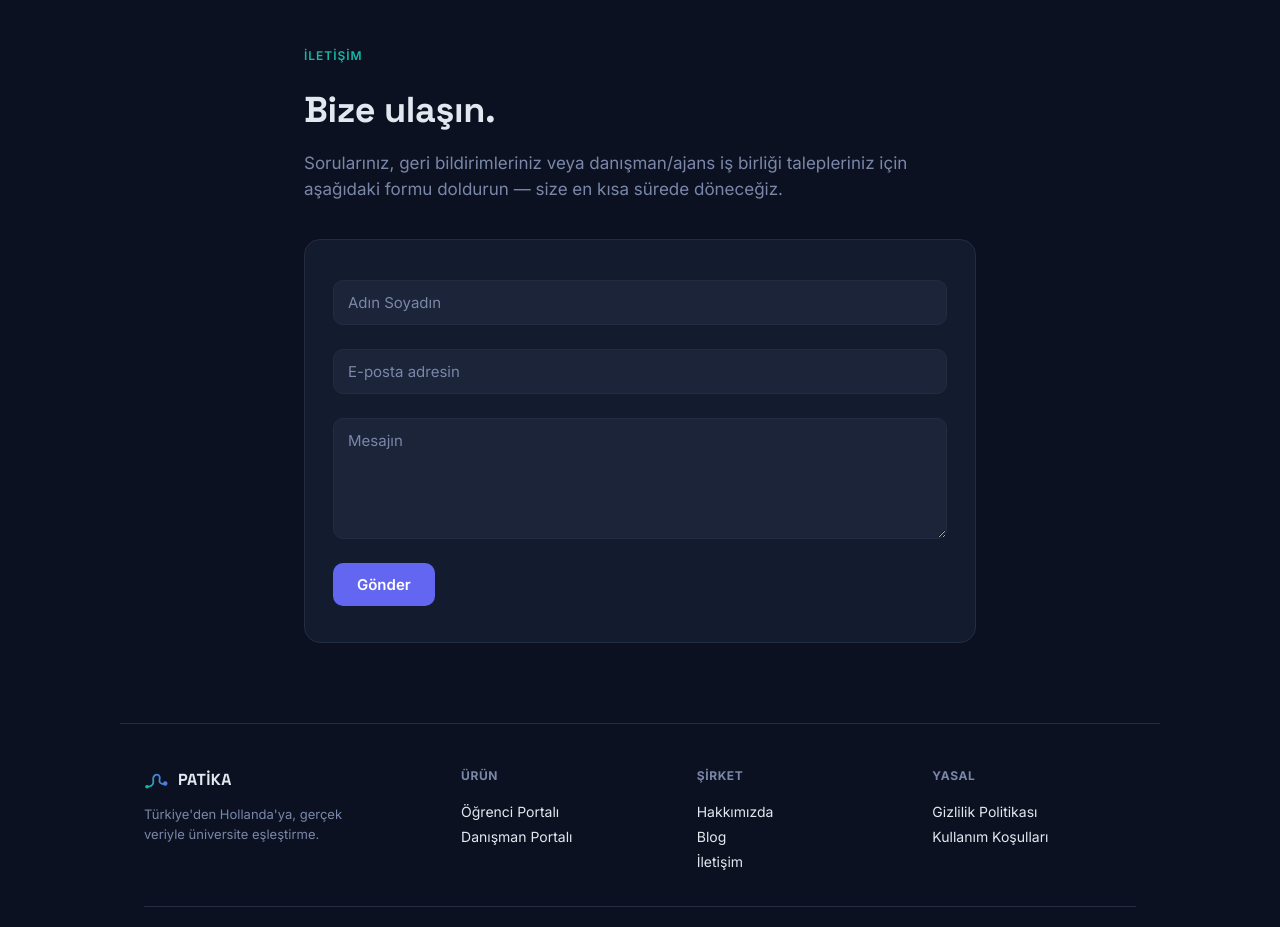
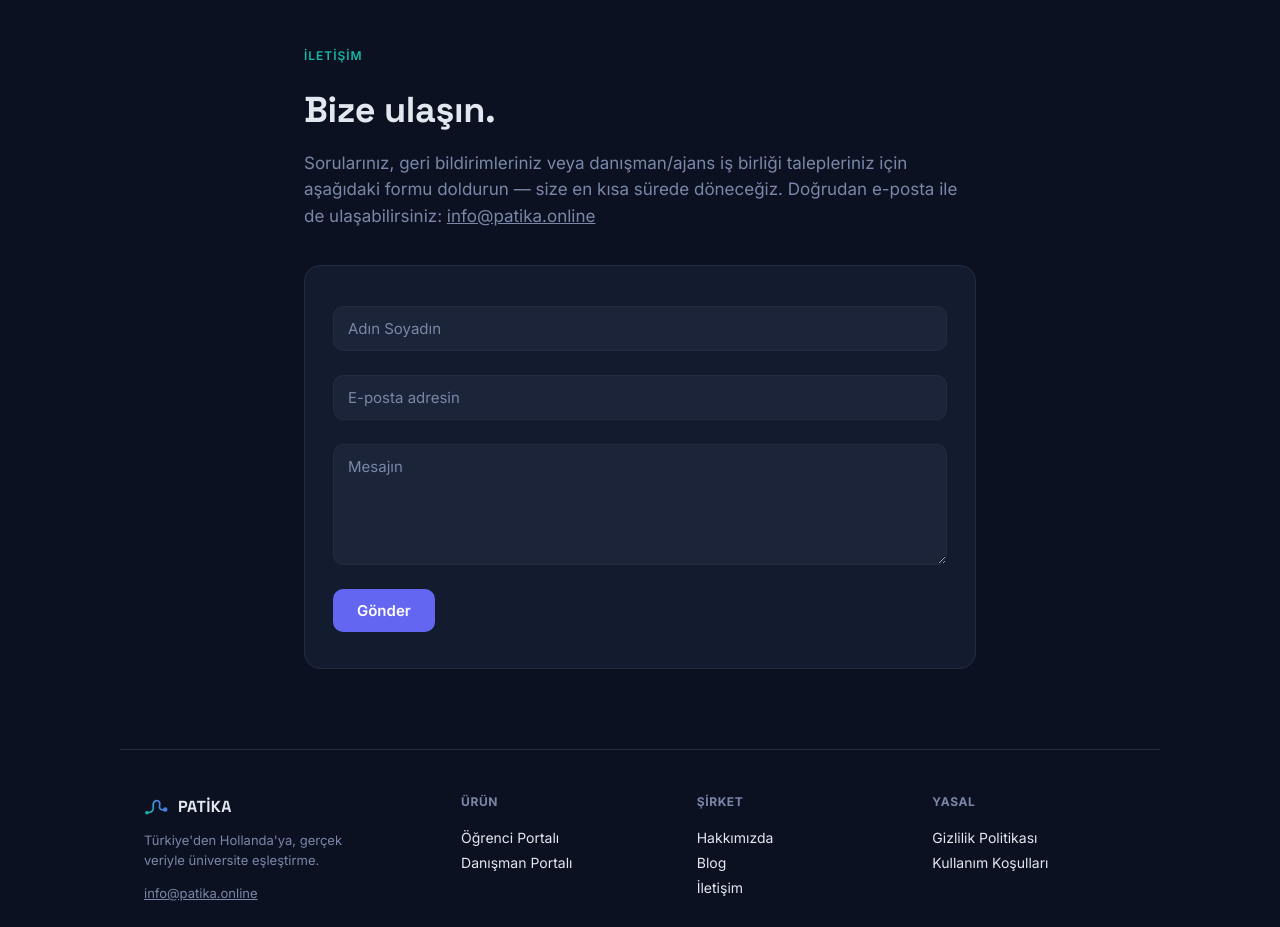
Before and after one commit to gulercihangir/study-abroad-dashboard, a Flask app: page /contact in a window 1280 px wide. Shown: the part 64-991 px from the top of the page. Run offline with Flask 3, Linux system fonts and the light colour scheme; parts of the project's set-up code (start-up, migrations or seed data) failed here and were passed over.

Commit message:
Show info@patika.online on the site
NOTIFICATION_EMAIL was wired up to receive contact-form mail but the
address itself was never displayed anywhere, so visitors had no way to
email the team directly. Adds it to the site footer and the contact page.

Co-Authored-By: Claude Sonnet 5 <noreply@anthropic.com>

```diff
--- a/templates/_macros.html
+++ b/templates/_macros.html
@@ -22,6 +22,7 @@
         <span class="brand-wordmark">PATİKA</span>
       </a>
       <p>Türkiye'den Hollanda'ya, gerçek veriyle üniversite eşleştirme.</p>
+      <p><a href="mailto:info@patika.online">info@patika.online</a></p>
     </div>
     <div class="site-footer-col">
       <h4>Ürün</h4>
--- a/templates/contact.html
+++ b/templates/contact.html
@@ -30,7 +30,8 @@
     <h1>Bize ulaşın.</h1>
     <p class="content-lede">
       Sorularınız, geri bildirimleriniz veya danışman/ajans iş birliği talepleriniz için aşağıdaki formu
-      doldurun — size en kısa sürede döneceğiz.
+      doldurun — size en kısa sürede döneceğiz. Doğrudan e-posta ile de ulaşabilirsiniz:
+      <a href="mailto:info@patika.online">info@patika.online</a>
     </p>
 
     {% if sent %}
```
